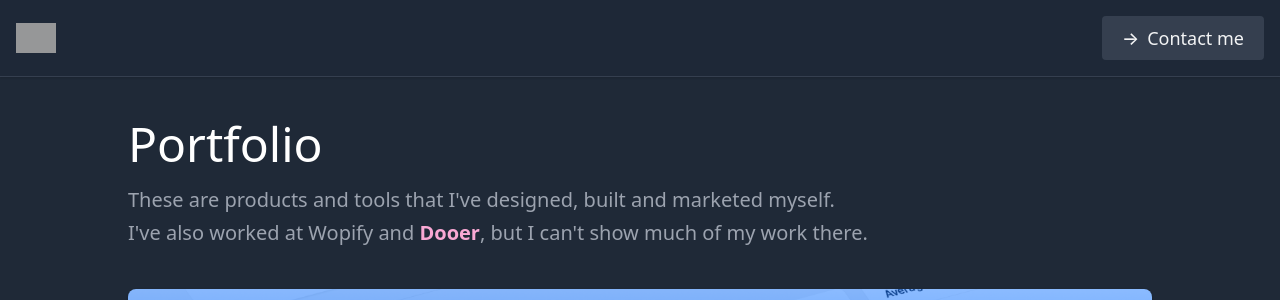
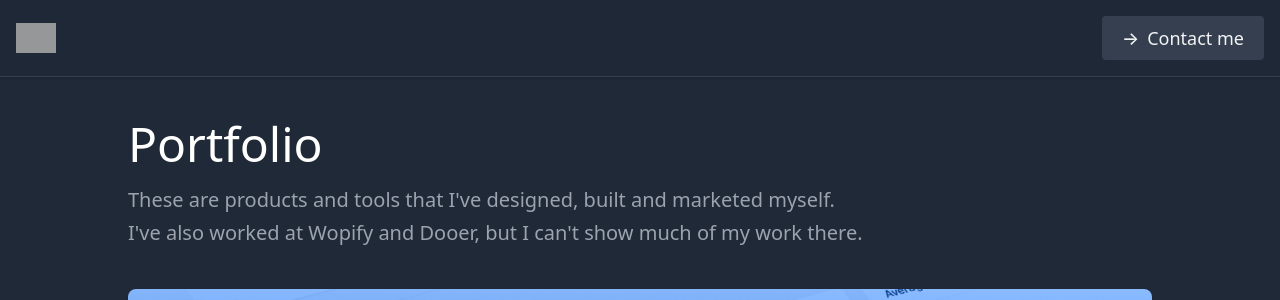
Before and after one commit to sunapi386/portfolio-lite, a Next.js app in the folder portfolio/: page / in a window 1280 px wide. Shown: the top 300 px of the page. Built offline with nearby package versions, Linux system fonts and the light colour scheme; grey boxes are pictures that could not be loaded; what @splitbee/web would draw is missing.

Commit message:
:wrench: Update Dooer link

```diff
--- a/portfolio/pages/index.tsx
+++ b/portfolio/pages/index.tsx
@@ -27,7 +27,10 @@ export default function Home() {
           property="og:description"
           content="This portfolio contains products and tools that Albin Groen has designed, built, and marketed throughout the years."
         />
-        <meta property="og:image" content="https://res.cloudinary.com/albin-groen/image/upload/v1617307444/portfolio-seo_qayca0.png" />
+        <meta
+          property="og:image"
+          content="https://res.cloudinary.com/albin-groen/image/upload/v1617307444/portfolio-seo_qayca0.png"
+        />
 
         <meta property="twitter:card" content="summary_large_image" />
         <meta
@@ -39,7 +42,10 @@ export default function Home() {
           property="twitter:description"
           content="This portfolio contains products and tools that Albin Groen has designed, built, and marketed throughout the years."
         />
-        <meta property="twitter:image" content="https://res.cloudinary.com/albin-groen/image/upload/v1617307444/portfolio-seo_qayca0.png" />
+        <meta
+          property="twitter:image"
+          content="https://res.cloudinary.com/albin-groen/image/upload/v1617307444/portfolio-seo_qayca0.png"
+        />
       </Head>
 
       <div className="h-screen overflow-auto antialiased text-white bg-gray-800">
@@ -64,16 +70,8 @@ export default function Home() {
             <p className="mt-4 text-xl leading-relaxed text-gray-400">
               These are products and tools that I've designed, built and
               marketed myself.
-              <br /> I've also worked at Wopify and{" "}
-              <a
-                className="font-semibold text-pink-300 hover:underline"
-                rel="noopener noreferrer"
-                href="https://dooer.com"
-                target="_blank"
-              >
-                Dooer
-              </a>
-              , but I can't show much of my work there.
+              <br /> I've also worked at Wopify and Dooer, but I can't show much
+              of my work there.
             </p>
 
             <div className="mt-10 grid grid-cols-1">
```
